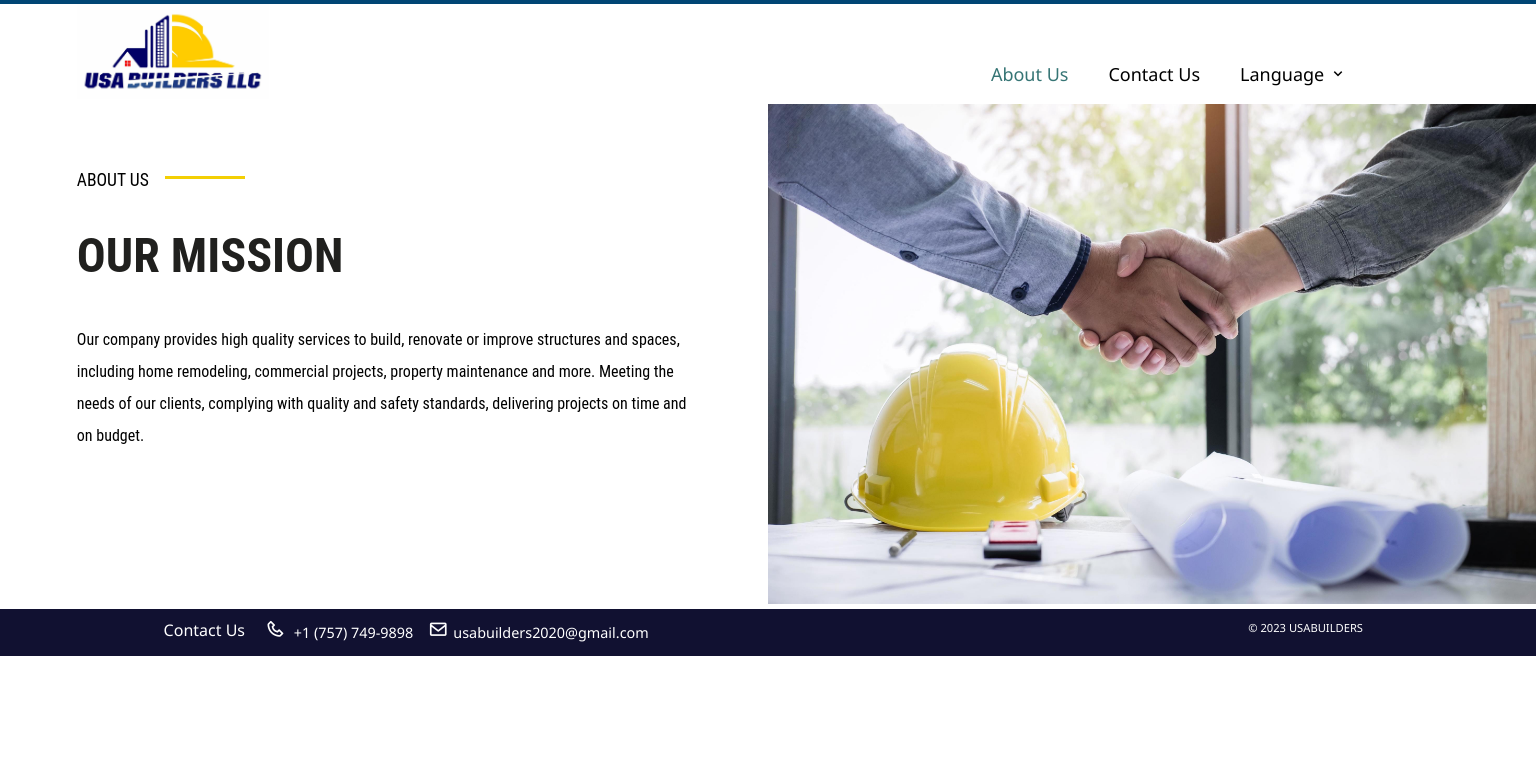
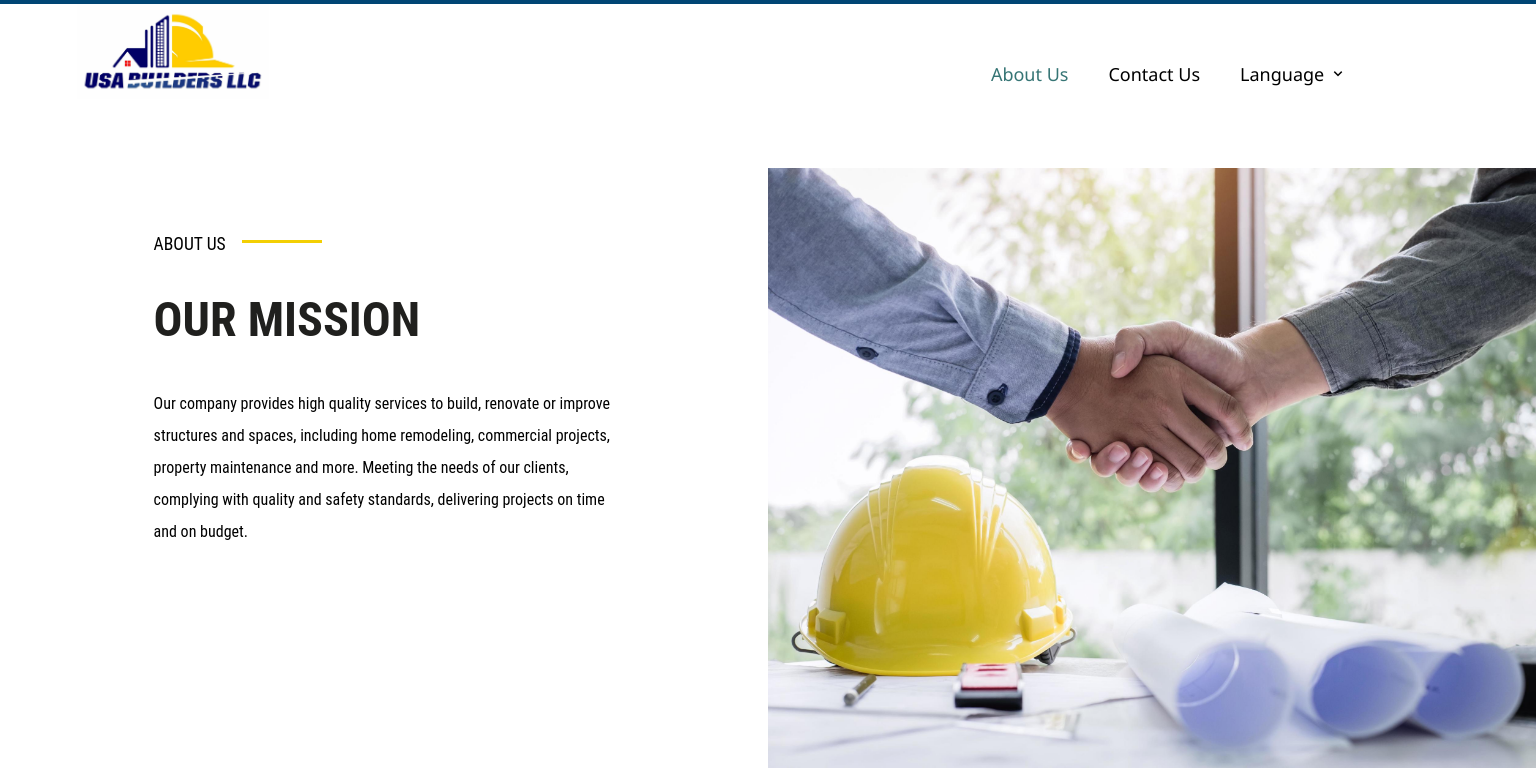
Before and after one commit to Sofiaggb/usabuilders, a React (Create React App) app: page /about in a window 1536 px wide. Shown: the top 784 px of the page. Built offline with nearby package versions, Linux system fonts and the light colour scheme.

Commit message:
documentacion

```diff
--- a/src/assets/css/App.css
+++ b/src/assets/css/App.css
@@ -1,3 +1,4 @@
+
 body{
   margin: 0px;
   padding: 0px;
@@ -7,6 +8,11 @@ body{
   font-family: 'Segoe UI', Roboto, Oxygen, Ubuntu, Cantarell, 'Open Sans', 'Helvetica Neue', sans-serif;
   -webkit-font-smoothing: antialiased;
   -moz-osx-font-smoothing: antialiased;
+}
+
+code {
+  font-family: source-code-pro, Menlo, Monaco, Consolas, 'Courier New',
+    monospace;
 }
 
 header{
@@ -533,6 +539,30 @@ text-shadow: 4px 4px 4px rgb(54, 50, 50);
 
 /* responsive */
 
+@media (min-width : 1370px){
+  /* about */
+  .about{
+    padding-top: 4rem;
+    padding-bottom: 4rem;
+  }
+  .mision-center {
+    width: 60%;
+  }
+
+  .image-mision {
+    height: 600px;
+  }
+}
+@media (max-width :  1900px) {
+
+  /* home */
+  .loaded-phrase {
+    width: 35%;
+  }
+}
+
+
+
 @media (max-width :  1340px) {
   /* contactanos */
   .content {
--- a/src/assets/css/index.css
+++ /dev/null
@@ -1,13 +0,0 @@
-body {
-  margin: 0;
-  font-family: -apple-system, BlinkMacSystemFont, 'Segoe UI', 'Roboto', 'Oxygen',
-    'Ubuntu', 'Cantarell', 'Fira Sans', 'Droid Sans', 'Helvetica Neue',
-    sans-serif;
-  -webkit-font-smoothing: antialiased;
-  -moz-osx-font-smoothing: grayscale;
-}
-
-code {
-  font-family: source-code-pro, Menlo, Monaco, Consolas, 'Courier New',
-    monospace;
-}
--- a/src/index.js
+++ b/src/index.js
@@ -1,6 +1,5 @@
 import React from 'react';
 import ReactDOM from 'react-dom/client';
-import './assets/css/index.css';
 import App from './App';
 import reportWebVitals from './reportWebVitals';
 
--- a/src/components/Home.js
+++ b/src/pages/Home.js
@@ -2,7 +2,7 @@ import { Component } from "react";
 import paisaje from '../assets/images/paisaje.jpeg';
 
 // componentes
-import CardsService from "./CardsService";
+import CardsService from "../components/CardsService";
 
 // traducciones
 import { withTranslation } from "react-i18next";
```
Also changed, not shown: src/Router.js (+7 -4 lines), src/pages/About.js (renamed from src/components/About.js, +5 -5 lines), src/pages/Contact.js (renamed from src/components/Contact.js), src/pages/Error.js (renamed from src/components/Error.js), 1 other file (tests, documents, lock files or other folders).
